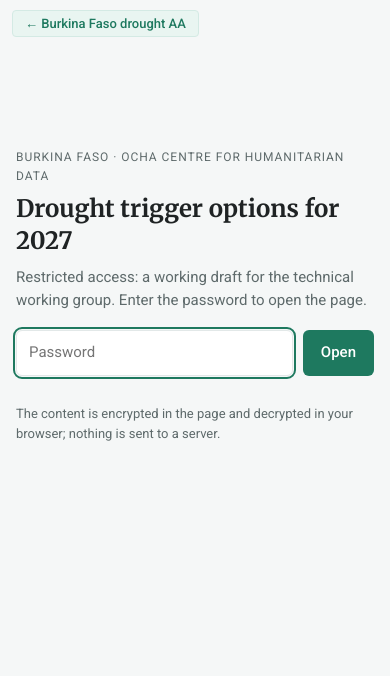
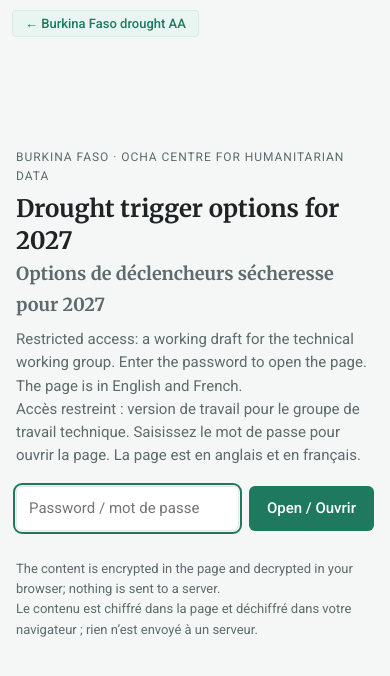
Before and after one commit to OCHA-DAP/ds-aa-bfa-drought, a plain HTML site: page pages/trigger-review-2027/index.html in a window 390 px wide. Drawn offline with Linux system fonts and the light colour scheme.

Commit message:
Trigger review page: add a French version
One encrypted page with a Français / English switch. It opens in French when
the browser's language is French, otherwise in English, and remembers the
reader's choice. The password screen is now bilingual and the home-page card
says the page is in English and French.

English corrections in the same build: the method notes no longer name the
deleted branch; the overall-return-period note now gives the March–June-only
return period's window (2003–2026) and the full 5.2–6.5 range of the
observational options over 2001–2025. Wide tables now scroll inside the page
on phones instead of widening it.

Co-Authored-By: Claude Opus 5.5 <noreply@anthropic.com>

```diff
--- a/pages/trigger-review-2027/index.html
+++ b/pages/trigger-review-2027/index.html
@@ -27,6 +27,7 @@
   button:disabled { opacity: .5; cursor: wait; }
   .err { color: var(--e6); font-size: 14px; min-height: 1.3em; margin: 0; }
   .lock { font-size: 13px; }
+  h1 .fr { font-size: 18px; color: var(--n7); }
   [hidden] { display: none !important; }
 </style>
 </head>
@@ -34,14 +35,14 @@
 <a class="home-link" href="../">← Burkina Faso drought AA</a>
 <div class="gate" id="gate">
   <p class="kicker">Burkina Faso · OCHA Centre for Humanitarian Data</p>
-  <h1>Drought trigger options for 2027</h1>
-  <p>Restricted access: a working draft for the technical working group. Enter the password to open the page.</p>
+  <h1>Drought trigger options for 2027<br><span class="fr" lang="fr">Options de déclencheurs sécheresse pour 2027</span></h1>
+  <p>Restricted access: a working draft for the technical working group. Enter the password to open the page. The page is in English and French.<br><span lang="fr">Accès restreint&nbsp;: version de travail pour le groupe de travail technique. Saisissez le mot de passe pour ouvrir la page. La page est en anglais et en français.</span></p>
   <form id="f" autocomplete="off">
-    <input id="pw" type="password" placeholder="Password" aria-label="Password" required>
-    <button id="go" type="submit">Open</button>
+    <input id="pw" type="password" placeholder="Password / mot de passe" aria-label="Password / mot de passe" required>
+    <button id="go" type="submit">Open / Ouvrir</button>
   </form>
   <p class="err" id="err" role="alert"></p>
-  <p class="lock">The content is encrypted in the page and decrypted in your browser; nothing is sent to a server.</p>
+  <p class="lock">The content is encrypted in the page and decrypted in your browser; nothing is sent to a server.<br><span lang="fr">Le contenu est chiffré dans la page et déchiffré dans votre navigateur&nbsp;; rien n’est envoyé à un serveur.</span></p>
 </div>
 <script>
 var ITER=300000, KEY='bfatrig27';
@@ -63,7 +64,7 @@ async function attempt(pw,fromStore){
   }catch(e){
     try{ sessionStorage.removeItem(KEY); }catch(_){}
     document.getElementById('gate').hidden=false;
-    if(!fromStore){ err.textContent='Wrong password.'; document.getElementById('pw').select(); }
+    if(!fromStore){ err.textContent='Wrong password. / Mot de passe incorrect.'; document.getElementById('pw').select(); }
     btn.disabled=false;
   }
 }
```
Also changed, not shown: pages/index.html (+1 -1 lines), 3 other files.
